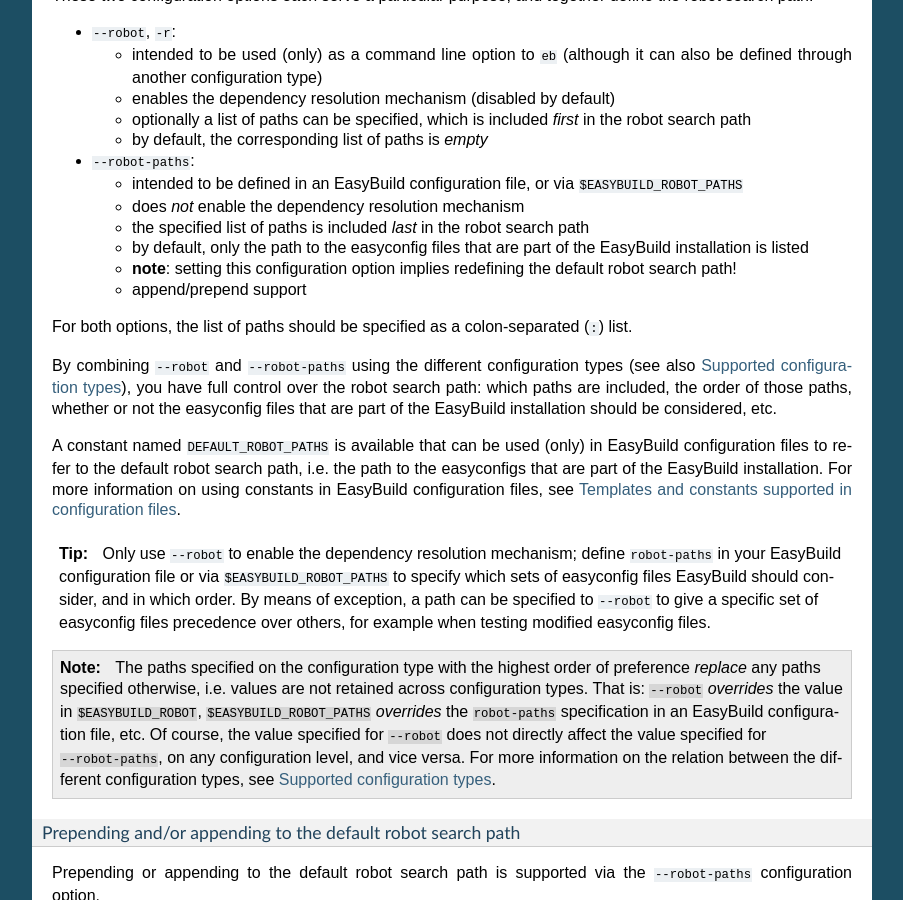
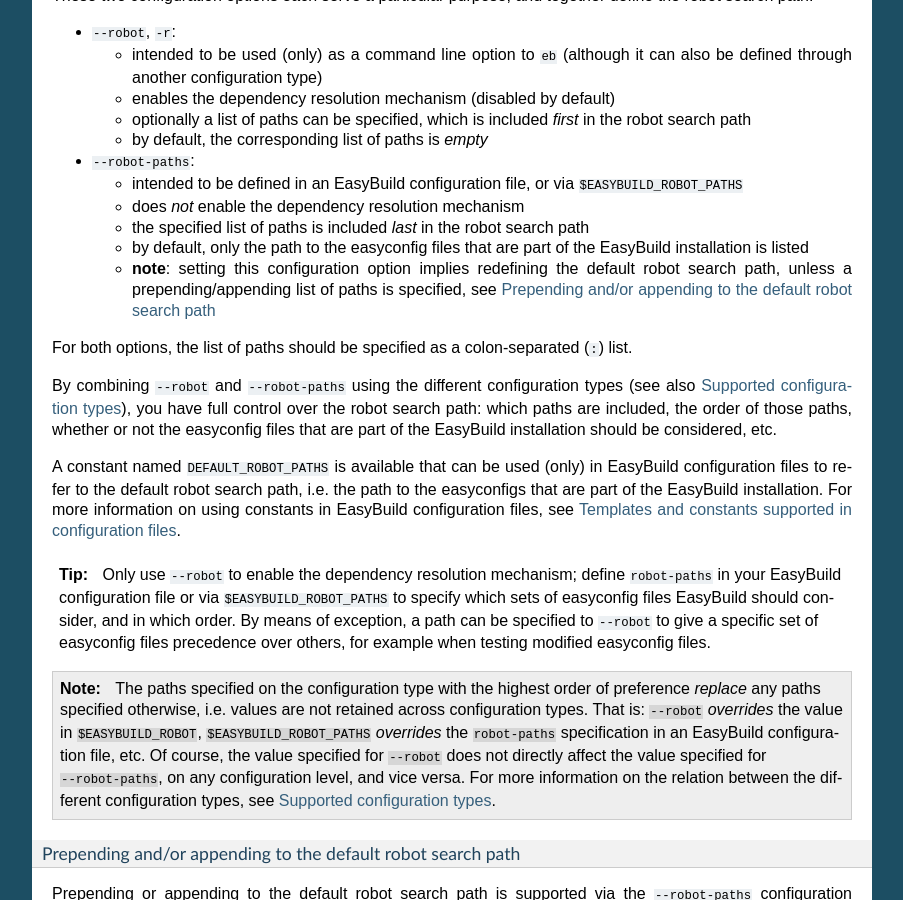
Before and after one commit to easybuilders/easybuild, a Sphinx documentation site: the page built from docs/Using_the_EasyBuild_command_line.rst, in a window 1280 px wide and 900 px high, scrolled down 7941 px. Shown: the whole window, without its empty margins (198-1101 px from the left). Built offline with Sphinx 7.4.7, drawn with Linux system fonts in a browser that asks for light colours.

Commit message:
fix note

```diff
--- a/docs/Using_the_EasyBuild_command_line.rst
+++ b/docs/Using_the_EasyBuild_command_line.rst
@@ -447,8 +447,8 @@ These two configuration options each serve a particular purpose, and together de
   * does *not* enable the dependency resolution mechanism
   * the specified list of paths is included *last* in the robot search path
   * by default, only the path to the easyconfig files that are part of the EasyBuild installation is listed
-  * **note**: setting this configuration option implies redefining the default robot search path!
-  * append/prepend support
+  * **note**: setting this configuration option implies redefining the default robot search path, unless a
+    prepending/appending list of paths is specified, see :ref:`robot_search_path_prepend_append`
 
 For both options, the list of paths should be specified as a colon-separated (``:``) list.
 
```
